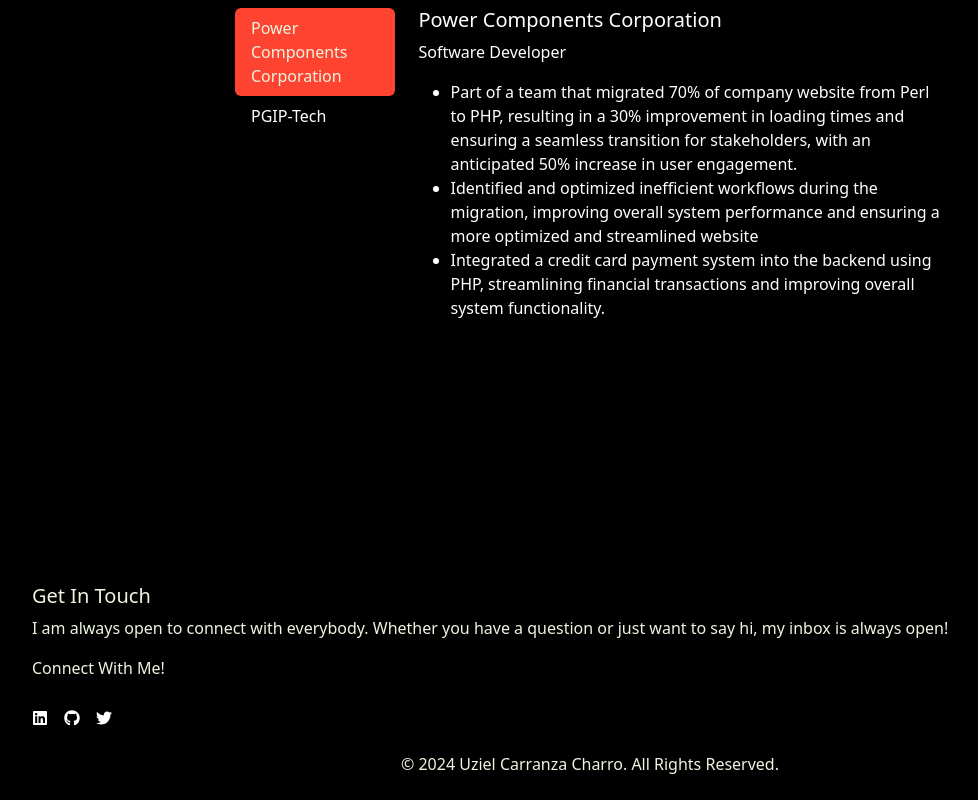
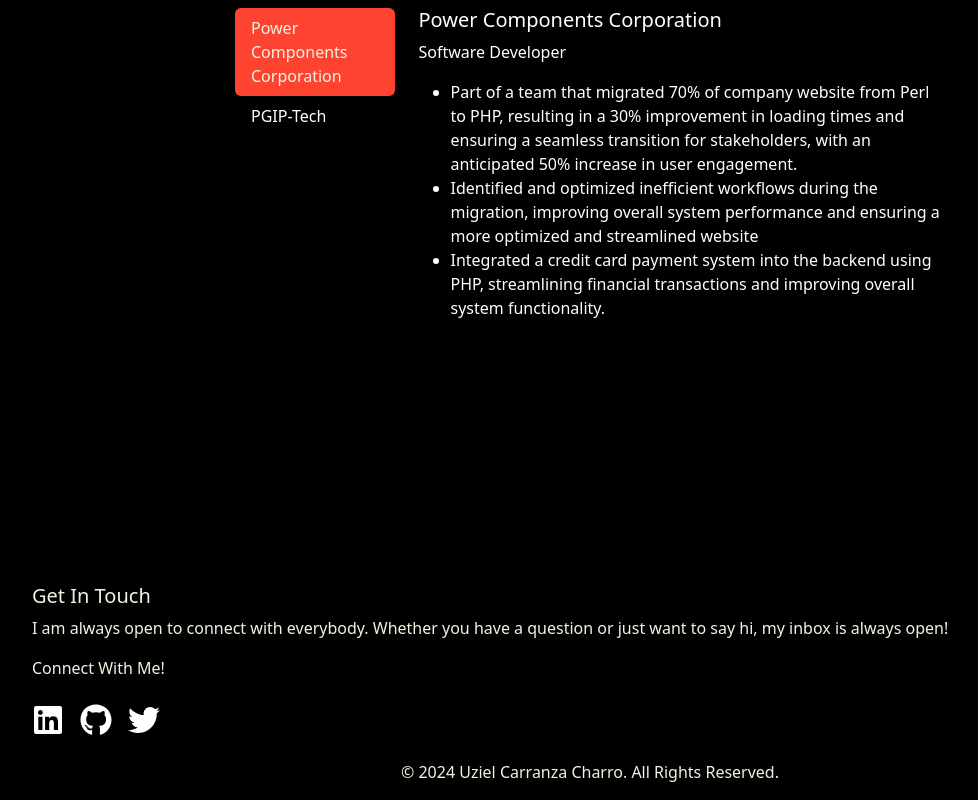
Before and after one commit to UzielCarranza/developeando, a React (Create React App) app: page / in a window 1280 px wide. Shown: the part 1920-2720 px from the top of the page, without its empty margins (50-1028 px from the left). Built offline with nearby package versions, Linux system fonts and the light colour scheme.

Commit message:
adds font size to social media icons

```diff
--- a/src/components/SocialMedia.jsx
+++ b/src/components/SocialMedia.jsx
@@ -2,9 +2,9 @@
 import {ListGroup} from "react-bootstrap";
 
 const socialMedias = [
-    { icon: <FaLinkedin />, link: 'https://www.linkedin.com/in/uziel-carranza-charro/' },
-    { icon: <FaGithub />, link: 'https://github.com/UzielCarranza' },
-    { icon: <FaTwitter />, link: 'https://twitter.com/' }
+    { icon: <FaLinkedin style={{fontSize: "2em"}} />, link: 'https://www.linkedin.com/in/uziel-carranza-charro/' },
+    { icon: <FaGithub style={{fontSize: "2em"}}/>, link: 'https://github.com/UzielCarranza' },
+    { icon: <FaTwitter style={{fontSize: "2em"}}/>, link: 'https://twitter.com/' }
 ];
 
 const renderListGroupItem = (jsxElement, index) => (
```
